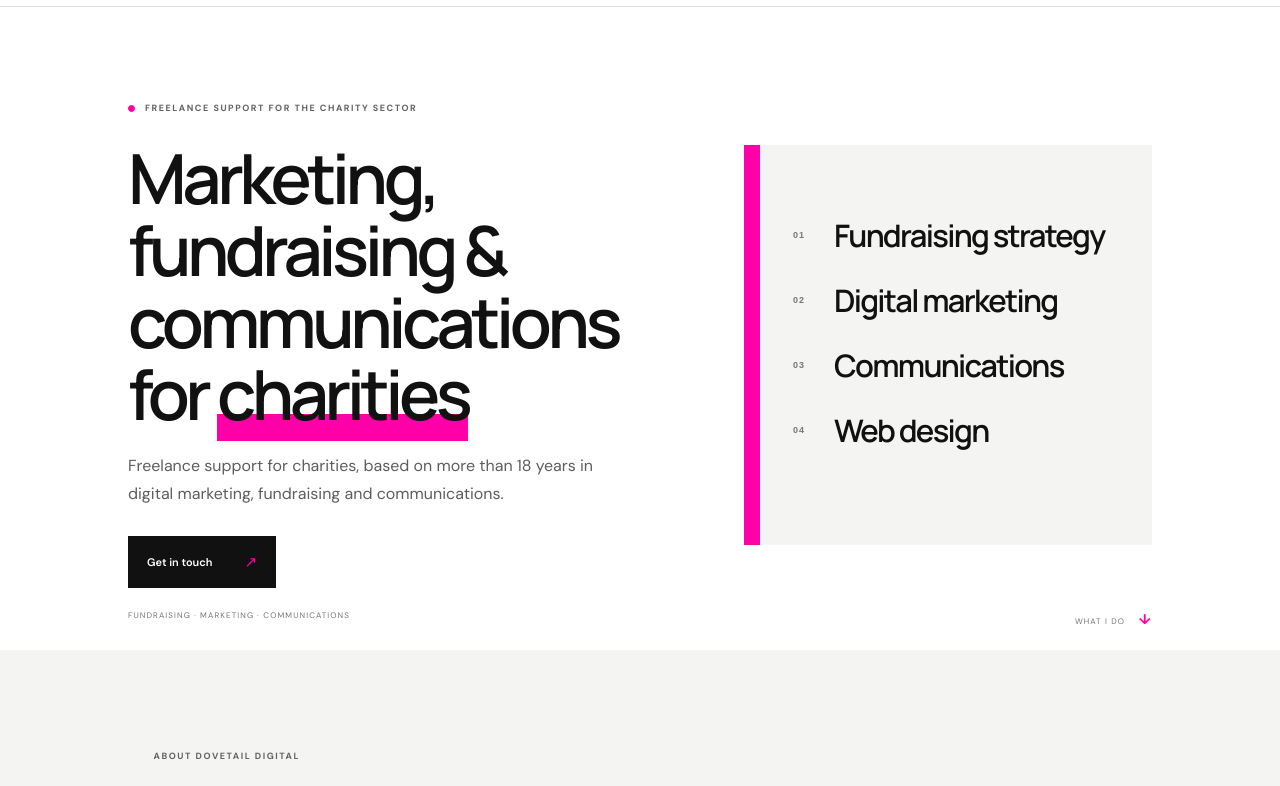
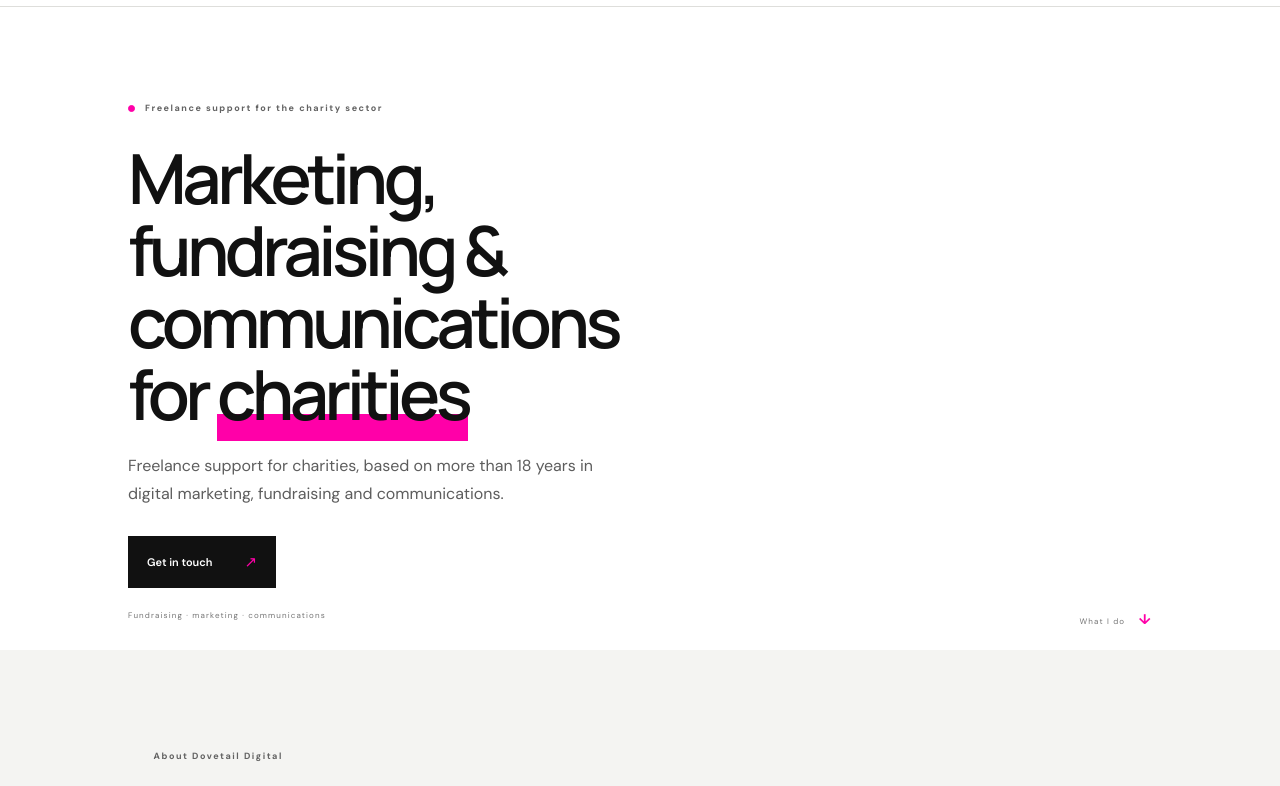
Before and after one commit to dovetaildigital/dovetaildigital, a plain HTML site: page public/index.html in a window 1280 px wide. Shown: the part 93-879 px from the top of the page. Drawn offline with Linux system fonts and the light colour scheme.

Commit message:
Give the hero more room

```diff
--- a/public/index.html
+++ b/public/index.html
@@ -26,25 +26,16 @@
     <main id="top">
       <section class="hero">
         <div class="hero-copy">
-          <p class="eyebrow"><span></span> FREELANCE SUPPORT FOR THE CHARITY SECTOR</p>
+          <p class="eyebrow"><span></span> Freelance support for the charity sector</p>
           <h1>Marketing, fundraising &amp; communications for <em>charities</em></h1>
           <p class="intro">Freelance support for charities, based on more than 18 years in digital marketing, fundraising and communications.</p>
           <a class="button" href="#contact">Get in touch <span aria-hidden="true">↗</span></a>
         </div>
-        <div class="hero-visual" aria-hidden="true">
-          <div class="visual-rule"></div>
-          <div class="visual-list">
-            <div><span>01</span>Fundraising strategy</div>
-            <div><span>02</span>Digital marketing</div>
-            <div><span>03</span>Communications</div>
-            <div><span>04</span>Web design</div>
-          </div>
-        </div>
-        <div class="hero-bottom"><span>FUNDRAISING · MARKETING · COMMUNICATIONS</span><a href="#services">WHAT I DO <b>↓</b></a></div>
+        <div class="hero-bottom"><span>Fundraising · marketing · communications</span><a href="#services">What I do <b>↓</b></a></div>
       </section>
 
       <section class="intro-section" id="about">
-        <p class="eyebrow">ABOUT DOVETAIL DIGITAL</p>
+        <p class="eyebrow">About Dovetail Digital</p>
         <div class="intro-grid">
           <h2>About me.</h2>
           <div class="intro-text">
@@ -55,7 +46,7 @@
       </section>
 
       <section class="services" id="services">
-        <div class="section-heading"><p class="eyebrow">WHAT I DO</p><h2>How I can<br /><em>help your charity.</em></h2></div>
+        <div class="section-heading"><p class="eyebrow">What I do</p><h2>How I can<br /><em>help your charity.</em></h2></div>
         <div class="service-list">
           <article class="service"><span class="service-num">01</span><div><h3>Fundraising strategy &amp; communications</h3><p>I help charities plan and deliver fundraising campaigns that connect with supporters and drive income.</p></div><span class="service-arrow">↗</span></article>
           <article class="service"><span class="service-num">02</span><div><h3>Digital marketing</h3><p>Website content, email campaigns and digital channels that reflect your charity’s mission and reach the right people.</p></div><span class="service-arrow">↗</span></article>
@@ -65,7 +56,7 @@
       </section>
 
       <section class="approach" id="approach">
-        <p class="eyebrow">APPROACH</p>
+        <p class="eyebrow">Approach</p>
         <div class="approach-grid">
           <h2>How I<br /><em>work with you.</em></h2>
           <div class="approach-text">
@@ -76,7 +67,7 @@
       </section>
 
       <section class="contact" id="contact">
-        <p class="eyebrow">GET IN TOUCH</p>
+        <p class="eyebrow">Get in touch</p>
         <div class="contact-row">
           <div class="contact-copy"><h2>Let’s talk about<br /><em>your project.</em></h2><p>If you have a project in mind, get in touch.</p></div>
           <div class="contact-cta"><button class="button" type="button">Send an enquiry <span aria-hidden="true">↗</span></button></div>
```
